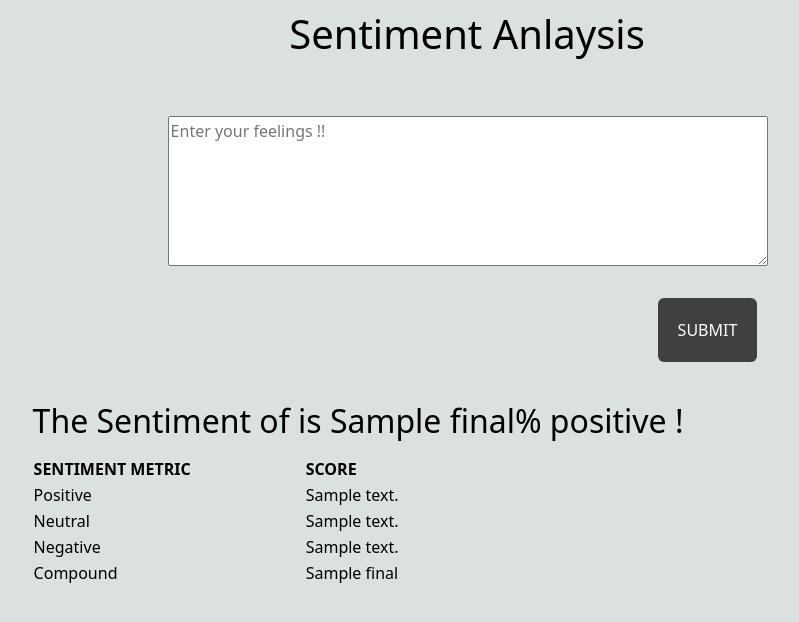
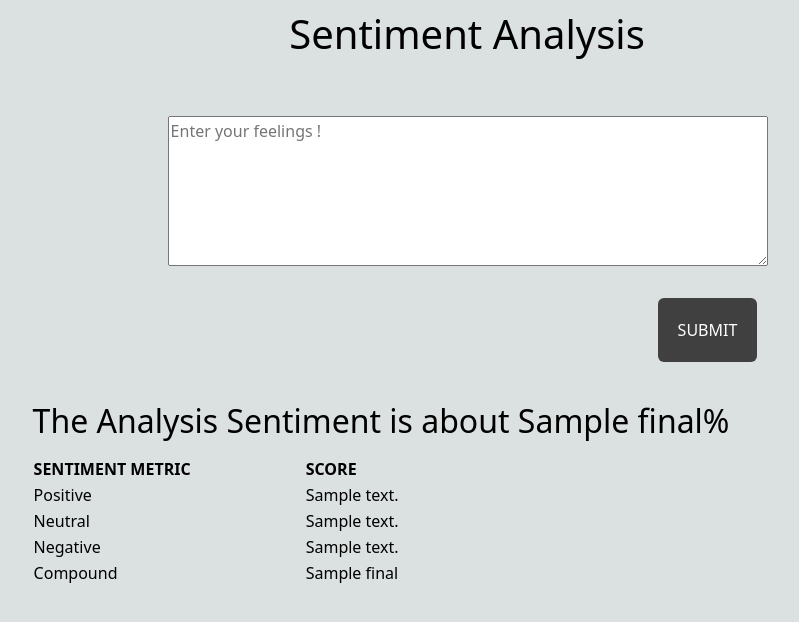
Before and after one commit to hassanlb9/DataEng_Project1, a Flask app: template templates/home.html in a window 1280 px wide. Shown: the top 622 px of the page, without its empty margins (173-972 px from the left). Run offline with Flask 2, Linux system fonts and the light colour scheme; the template is opened without the code that fills it: most values are stand-ins (such as "Sample title", 1, 10 or a date in 2020).

Commit message:
Update home.html

```diff
--- a/templates/home.html
+++ b/templates/home.html
@@ -10,14 +10,14 @@
 <body>
 <div class="container">
     <div class="container-lg">
-        <h1 class="title"> Sentiment Anlaysis </h1>
+        <h1 class="title"> Sentiment Analysis </h1>
         <form method="POST" class="form">
-            <textarea type="text" name="inp" placeholder="Enter your feelings !!" id="inp"></textarea>
+            <textarea type="text" name="inp" placeholder="Enter your feelings ! " id="inp"></textarea>
             <input type="submit" name="submit" id="btn" class="btn btn-primary">
 
         </form>
         <h1 class="output">{{message}}</h1>
-        <h2>The Sentiment of is {{ final }}% positive !</h2>
+        <h2>The Analysis Sentiment is about {{ final }}% </h2>
         <p></p>
         <p></p>
         <p></p>
```
